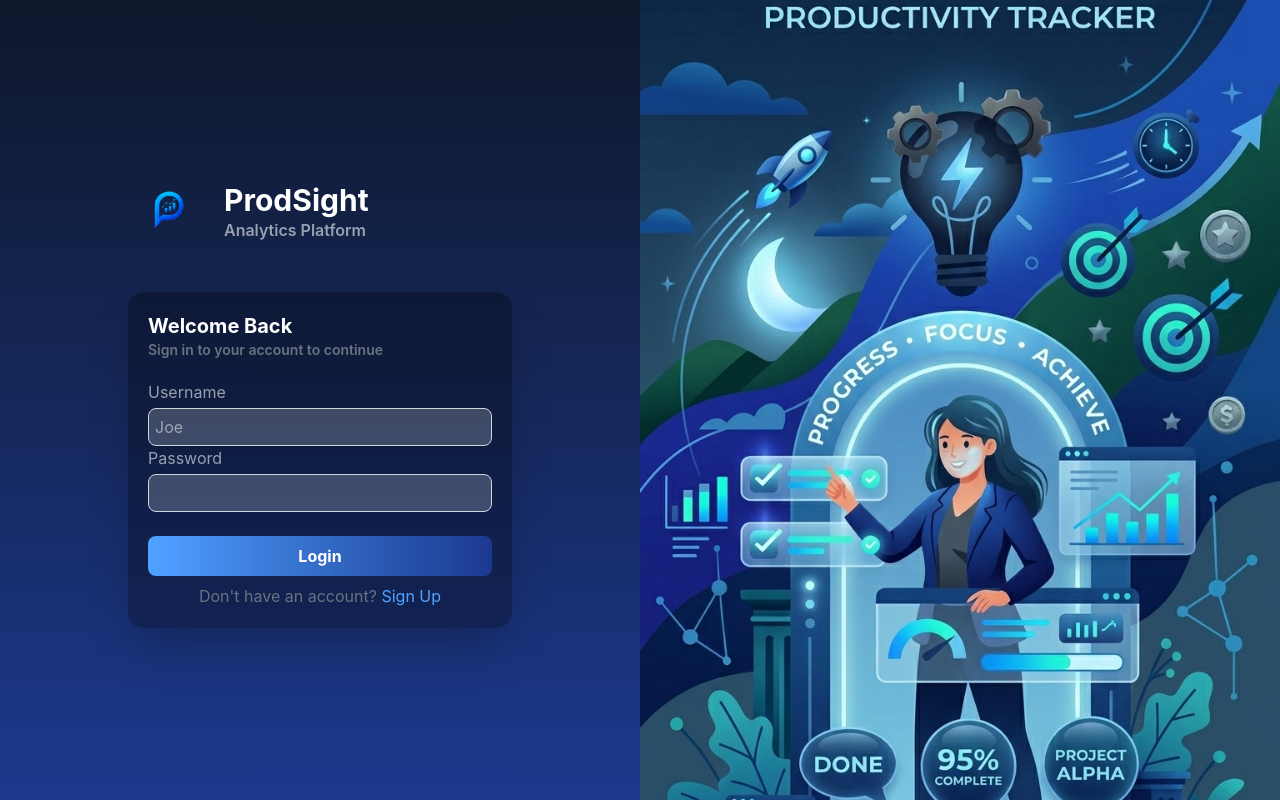
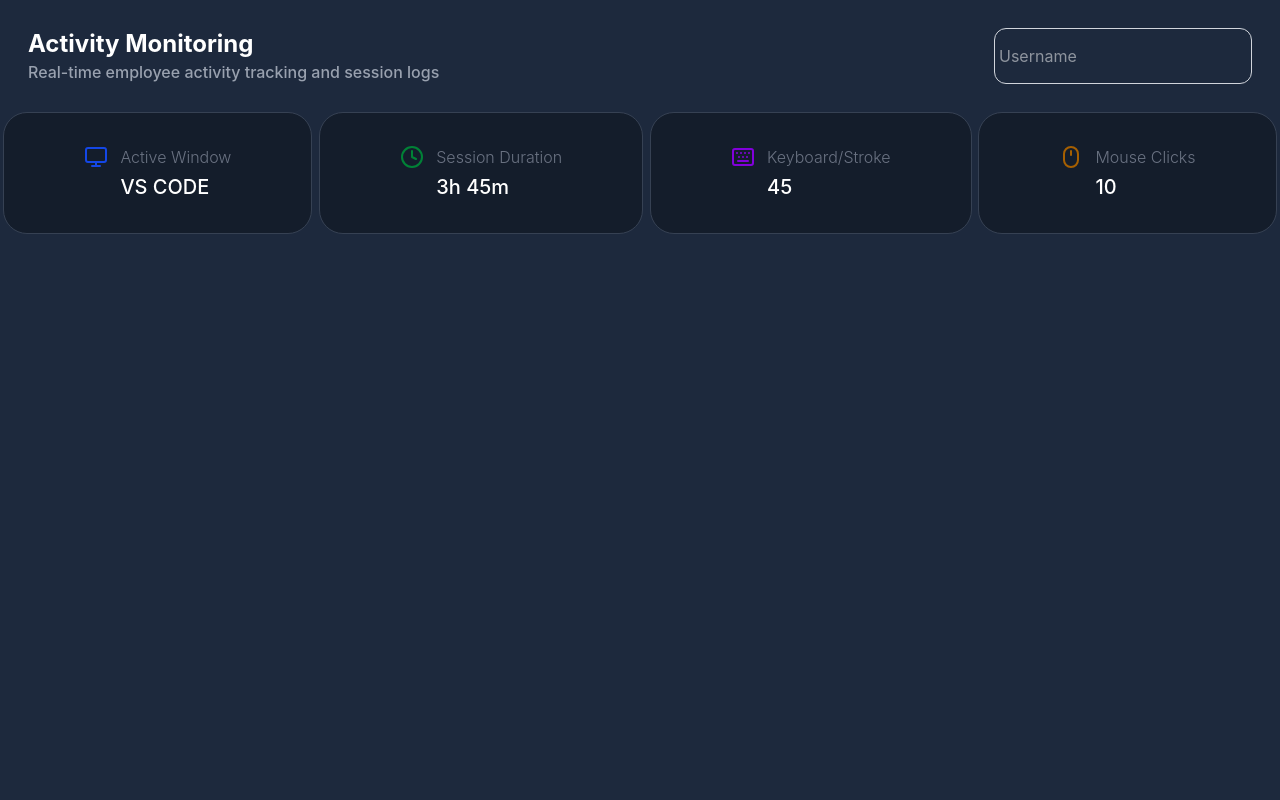
Before and after one commit to kalanaashen/ProdSight_UI, a React app in the folder frontend/: page /activity in a window 1280 px wide. Before the commit this address led to /. Built offline with nearby package versions, Linux system fonts and the light colour scheme; the HTML template or start-up script is replaced by a standard one.

Commit message:
create activity cards

```diff
--- a/frontend/src/App.jsx
+++ b/frontend/src/App.jsx
@@ -1,6 +1,7 @@
 import LoginPage from "./pages/LoginPage";
 import { BrowserRouter, Routes, Route, Navigate } from "react-router";
 import { RegisterPage } from "./pages/RegisterPage";
+import { ActivityPage } from "./pages/ActivityPage";
 
 function App() {
   return (
@@ -9,7 +10,8 @@ function App() {
         <Route index element={<LoginPage />} />
         <Route path="/login" element={<LoginPage />} />
         <Route path="/register" element={<RegisterPage />} />
-        <Route path="*" element={<Navigate to="/" replace />} />
+        <Route path="/activity" element={<ActivityPage />} />
+        {/* <Route path="*" element={<Navigate to="/" replace />} /> */}
       </Routes>
     </BrowserRouter>
   );
--- a/frontend/src/components/ActivityPage/ActivityCard.jsx
+++ b/frontend/src/components/ActivityPage/ActivityCard.jsx
@@ -1,11 +1,17 @@
 import React from "react";
 
-export const ActivityCard = ({ image, title, subtitle }) => {
+export const ActivityCard = ({ id, title, icon, subtitle }) => {
   return (
-    <div className="bg-black/40 rounded-lg ">
+    <div className="bg-black/30 border border-gray-700 rounded-3xl py-8 px-20">
       <div className="flex flex-col">
-        <h1 className="font-bold text-2xl">{title}</h1>
-        <h1 className="font-medium text-lg">{subtitle}</h1>
+        <div className="flex flex-row gap-3">
+          {" "}
+          <div className="text-white">{icon}</div>
+          <div className="flex flex-col gap-1">
+            <h1 className="font-light text-md text-gray-500">{title}</h1>
+            <h1 className="font-medium text-xl text-white">{subtitle}</h1>
+          </div>
+        </div>
       </div>
     </div>
   );
--- a/frontend/src/pages/ActivityPage.jsx
+++ b/frontend/src/pages/ActivityPage.jsx
@@ -1,22 +1,63 @@
 import React from "react";
 import { ActivityCard } from "../components/ActivityPage/ActivityCard";
+import { Monitor, Clock, Keyboard, Mouse } from "lucide-react";
+const activitydata = [
+  {
+    id: 1,
+    name: "Active Window",
+    data: "VS CODE",
+    icon: <Monitor className="text-blue-700"/>,
+  },
+  {
+    id: 2,
+    name: "Session Duration",
+    data: "3h 45m",
+    icon: <Clock className="text-green-700"/>,
+  },
+  {
+    id: 3,
+    name: "Keyboard/Stroke",
+    data: "45",
+    icon: <Keyboard  className="text-purple-700"/>,
+  },
+  {
+    id: 4,
+    name: "Mouse Clicks",
+    data: "10",
+    icon: <Mouse className="text-yellow-700"/>,
+  },
+];
 export const ActivityPage = () => {
-
-
-
-
   return (
     <div>
-      <div className="bg-sky-950">
-        <div className="flex flex-col">
-          <h1 className="text-4xl font-bold">Activity Monitoring</h1>
-          <h1 className="text-lg font-semibold text-gray-400">
-            Real-time employee activity tracking and session logs
-          </h1>
+      <div className="bg-slate-800 h-screen">
+        <div className="flex flex-row  justify-between p-7">
+          <div className="flex flex-col">
+            <h1 className="text-2xl font-bold text-white">
+              Activity Monitoring
+            </h1>
+            <h1 className="text-xm font-medium text-gray-400">
+              Real-time employee activity tracking and session logs
+            </h1>
+          </div>
+          <div className="flex flex-row">
+            <input
+              type="text"
+              className="border border-gray-300 py-2 px-1  rounded-xl text-white outline-none "
+              placeholder="Username "
+            />
+          </div>
         </div>
 
-        <div className="flex flex-row gap-x-1.5">
-
+        <div className="flex flex-row justify-around">
+          {activitydata.map((activity) => (
+            <ActivityCard
+              id={activity.id}
+              icon={activity.icon}
+              title={activity.name}
+              subtitle={activity.data}
+            />
+          ))}
         </div>
       </div>
     </div>
```
